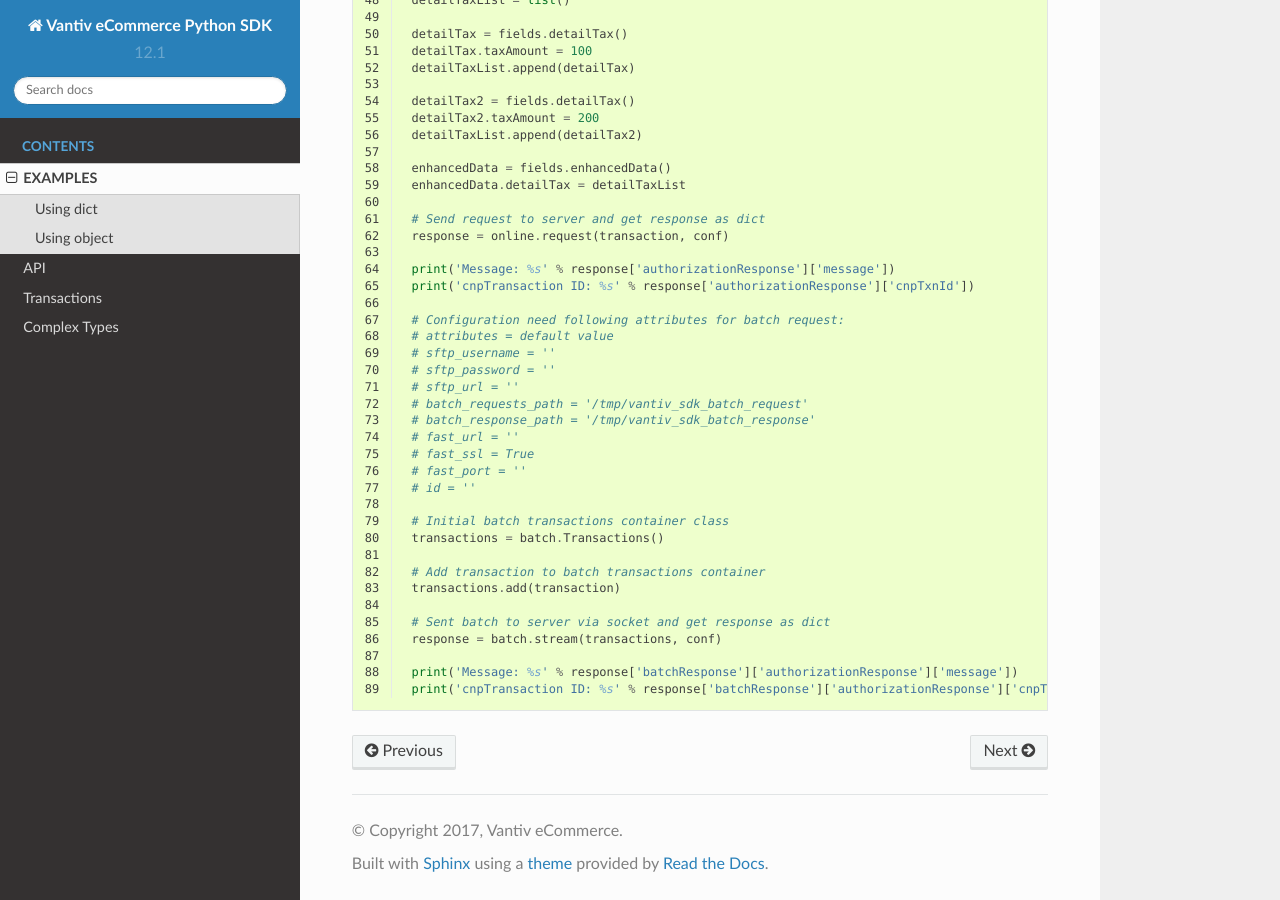
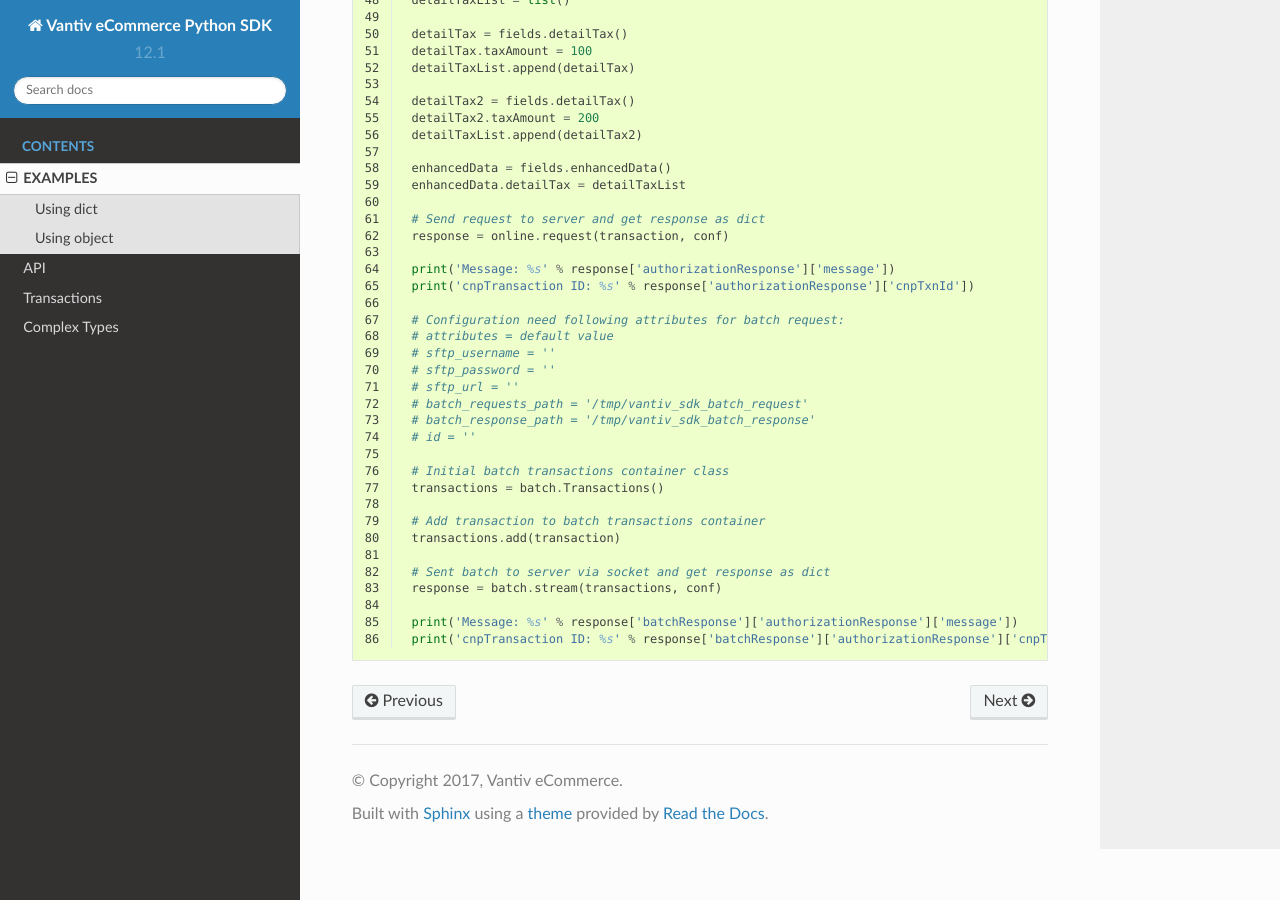
Before and after one commit to Vantiv/vantiv-sdk-for-python, a Sphinx documentation site: the page built from docs/source/examples.rst, in a window 1280 px wide and 900 px high, scrolled down 2442 px. Built offline with Sphinx 7.4.7 and the Read the Docs theme 2.0.0, drawn with Linux system fonts in a browser that asks for light colours.

```diff
--- a/docs/source/api.rst
+++ b/docs/source/api.rst
@@ -1,9 +1,5 @@
 API
 ===
-
-batch.stream
-------------
-    .. autofunction:: vantivsdk.batch.stream
 
 batch.download
 --------------
--- a/docs/source/examples.rst
+++ b/docs/source/examples.rst
@@ -163,9 +163,6 @@ Using object
     # sftp_url = ''
     # batch_requests_path = '/tmp/vantiv_sdk_batch_request'
     # batch_response_path = '/tmp/vantiv_sdk_batch_response'
-    # fast_url = ''
-    # fast_ssl = True
-    # fast_port = ''
     # id = ''
 
     # Initial batch transactions container class
```
